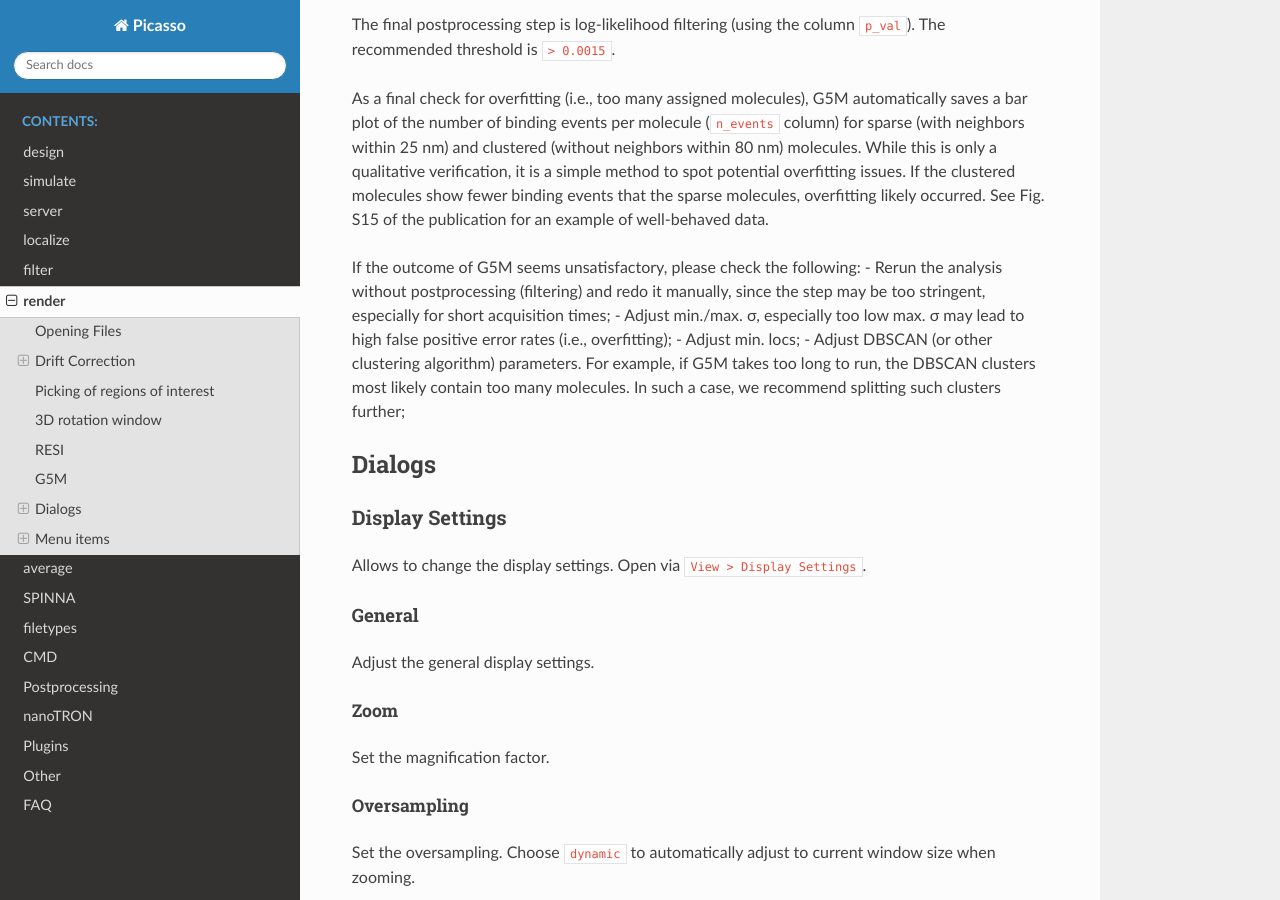
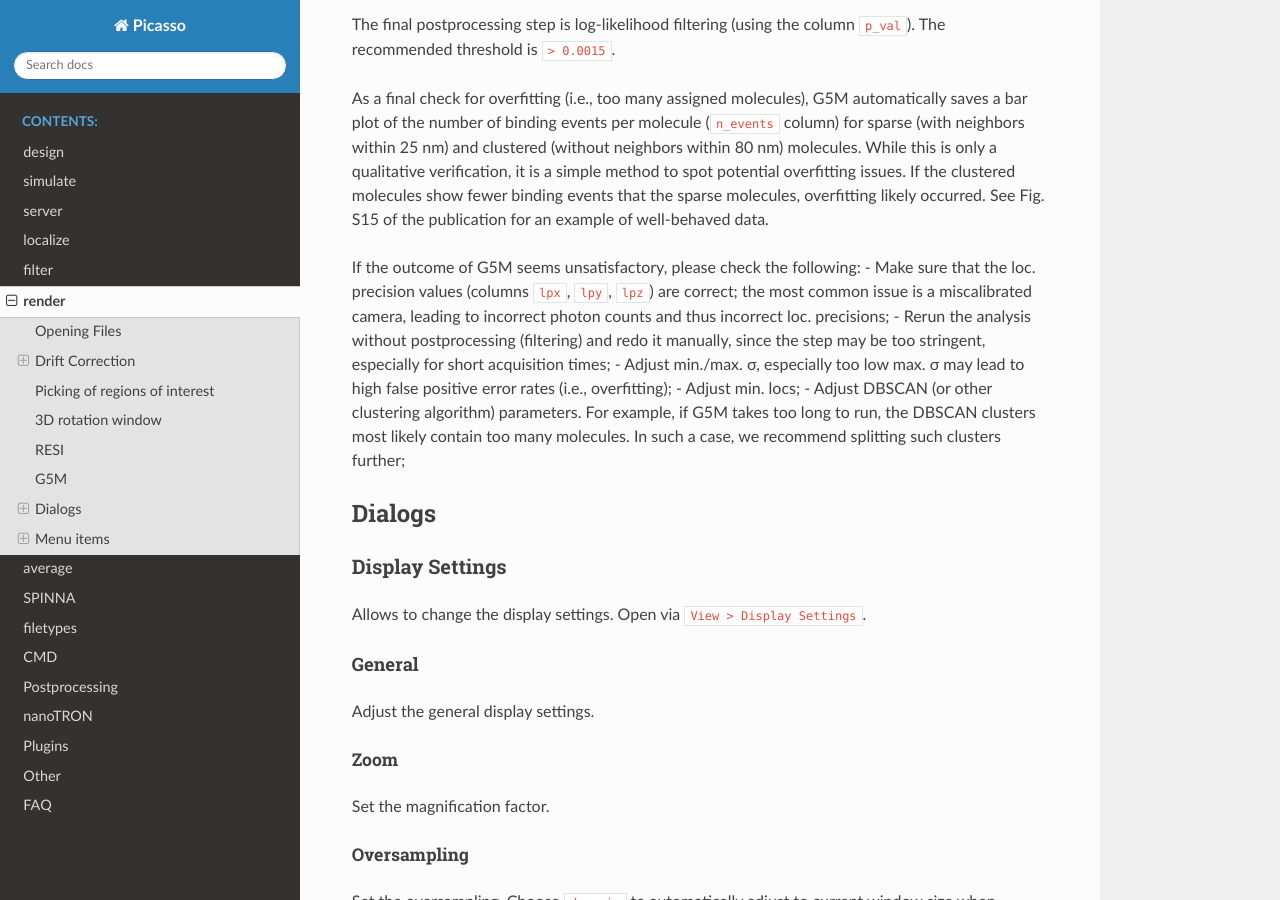
Before and after one commit to jungmannlab/picasso, a Sphinx documentation site: the page built from docs/render.rst, in a window 1280 px wide and 900 px high, scrolled down 5303 px. Built offline with Sphinx 7.4.7 and the Read the Docs theme 3.1.0, drawn with Linux system fonts in a browser that asks for light colours.

Commit message:
add extra troubleshooting step to g5m docs

```diff
--- a/changelog.rst
+++ b/changelog.rst
@@ -1,7 +1,7 @@
 Changelog
 =========
 
-Last change: 23-JAN-2026 CEST
+Last change: 26-JAN-2026 CEST
 
 0.9.4
 -----
--- a/docs/render.rst
+++ b/docs/render.rst
@@ -100,6 +100,7 @@
 As a final check for overfitting (i.e., too many assigned molecules), G5M automatically saves a bar plot of the number of binding events per molecule (``n_events`` column) for sparse (with neighbors within 25 nm) and clustered (without neighbors within 80 nm) molecules. While this is only a qualitative verification, it is a simple method to spot potential overfitting issues. If the clustered molecules show fewer binding events that the sparse molecules, overfitting likely occurred. See Fig. S15 of the publication for an example of well-behaved data.
 
 If the outcome of G5M seems unsatisfactory, please check the following:
+- Make sure that the loc. precision values (columns ``lpx``, ``lpy``, ``lpz``) are correct; the most common issue is a miscalibrated camera, leading to incorrect photon counts and thus incorrect loc. precisions;
 - Rerun the analysis without postprocessing (filtering) and redo it manually, since the step may be too stringent, especially for short acquisition times;
 - Adjust min./max. σ, especially too low max. σ may lead to high false positive error rates (i.e., overfitting);
 - Adjust min. locs;
```
